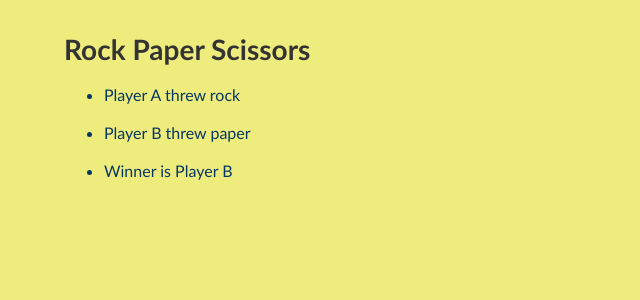
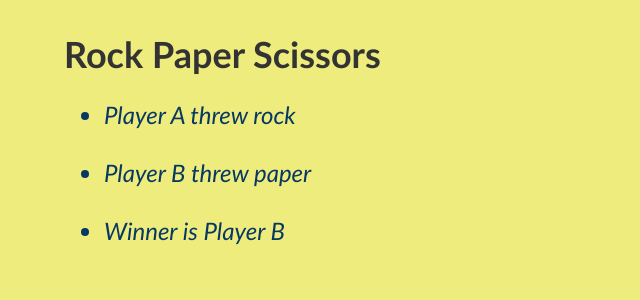
Before and after one commit to micoso/e2, a PHP site: page /p1/index.php in a window 1280 px wide. Shown: the top 300 px of the page, without its empty margins (0-640 px from the left). Run offline with PHP 8.4, Linux system fonts and the light colour scheme.

```diff
--- a/p1/styles/gamestyles.css
+++ b/p1/styles/gamestyles.css
@@ -10,5 +10,10 @@ body {
 h1 {
     font-family: Calibri, Arial, sans-serif;
     color: #333333;
-    font-size: 28px;
+    font-size: 36px;
 }
+
+ul {
+    font-style: italic;
+    font-size: 24px;
+}
```
Also changed, not shown: p1/README.md.
